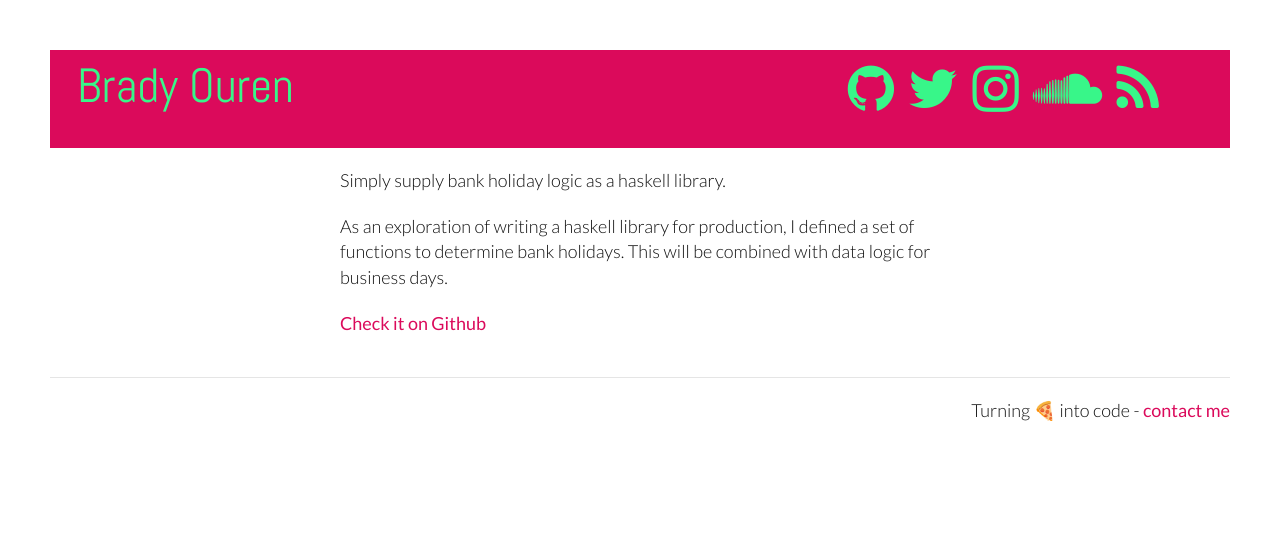
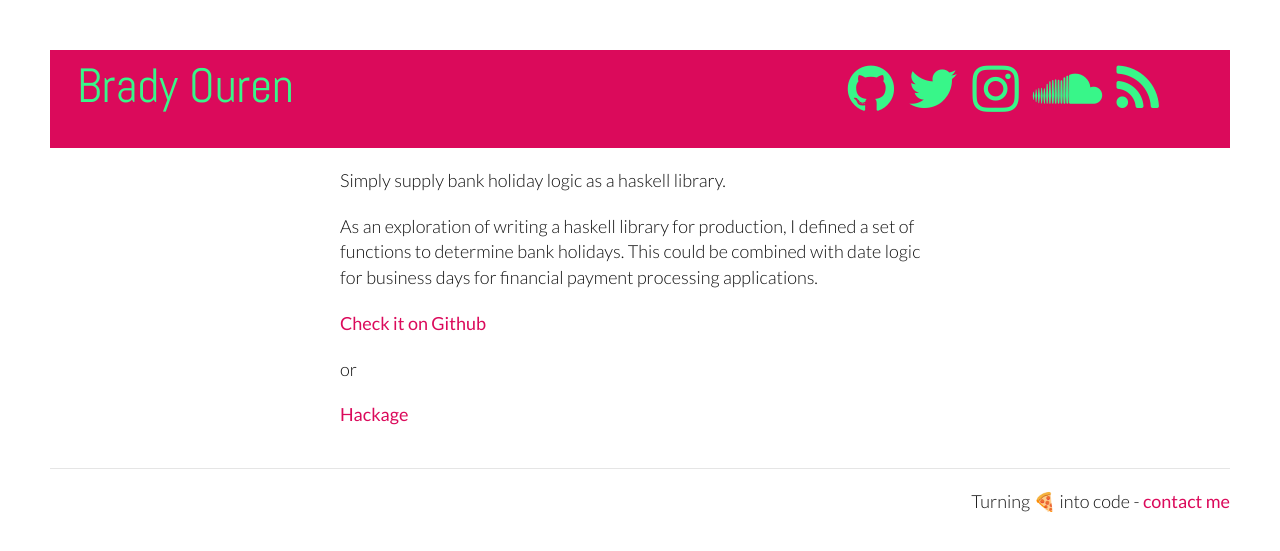
Before and after one commit to tippenein/tippenein.github.io, a Jekyll site: the page built from _projects/bank_holiday.md, in a window 1280 px wide. Shown: the top 551 px of the page. Built offline with Jekyll 4.4.1, drawn with Linux system fonts in a browser that asks for light colours; nearby versions of some CDN libraries.

Commit message:
correct and update bank holiday project description

```diff
--- a/_projects/bank_holiday.md
+++ b/_projects/bank_holiday.md
@@ -7,7 +7,11 @@ name: Bank Holiday
 Simply supply bank holiday logic as a haskell library.
 
 As an exploration of writing a haskell library for production, I defined a
-set of functions to determine bank holidays. This will be combined with data
-logic for business days.
+set of functions to determine bank holidays. This could be combined with date
+logic for business days for financial payment processing applications.
 
 <a href="http://www.github.com/tippenein/BankHoliday" target='_blank'>Check it on Github</a>
+
+or
+
+<a href="https://hackage.haskell.org/package/bank-holiday-usa" target='_blank'>Hackage</a>
```
